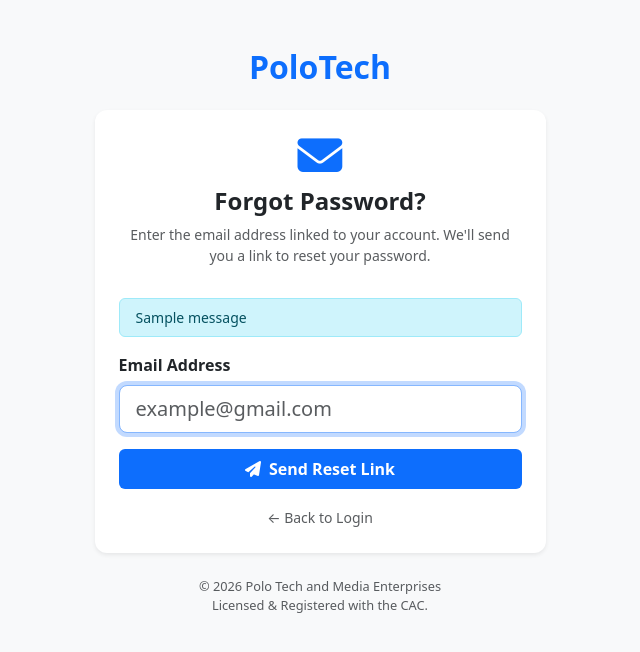
After one commit to paulmadaki/my_affiliate_app, a Flask app: page /forgot-password in a window 1280 px wide. The commit adds this page. Shown: the top 652 px of the page, without its empty margins (320-960 px from the left). Run offline with Flask 3, Linux system fonts and the light colour scheme; tables that the repository leaves empty hold one stand-in row (values such as "Sample post"); one stand-in notice (Sample message) is shown.

Commit message:
Added reset password logic

```diff
--- a/app.py
+++ b/app.py
@@ -4,7 +4,10 @@ import re
 import uuid
 import requests
 import random
-from datetime import datetime
+import smtplib
+from email.mime.text import MIMEText
+from email.mime.multipart import MIMEMultipart
+from datetime import datetime, timedelta
 from dotenv import load_dotenv
 from flask import Flask, render_template, request, redirect, url_for, jsonify, flash, abort
 from flask_sqlalchemy import SQLAlchemy
@@ -128,6 +131,23 @@ class AnsweredQuestion(db.Model):
 
     question = db.relationship('Question', backref=db.backref('answer_records', lazy=True))
     answered_by = db.relationship('User', foreign_keys=[answered_by_id])
+
+
+class PasswordResetToken(db.Model):
+    # Stores one-time password reset tokens.
+    # Each token is a UUID hex string, tied to a user, with a 1-hour expiry.
+    # Used by /forgot-password (create) and /reset-password/<token> (consume).
+    # Token is deleted after use so it cannot be reused.
+    # Flask-Migrate will create this table on the next `flask db upgrade` —
+    # no existing table is touched.
+    id = db.Column(db.Integer, primary_key=True)
+    user_id = db.Column(db.Integer, db.ForeignKey('user.id'), nullable=False)
+    token = db.Column(db.String(64), unique=True, nullable=False)
+    expires_at = db.Column(db.DateTime, nullable=False)
+    created_at = db.Column(db.DateTime, default=datetime.utcnow)
+
+    user = db.relationship('User', backref=db.backref('reset_tokens', lazy=True))
+
 
 # --- VALIDATION HELPERS ---
 
@@ -358,6 +378,108 @@ ADMIN_EMAIL = os.getenv('ADMIN_EMAIL', 'admin@example.com')
 
 if not PAYSTACK_SECRET:
     logger.warning('PAYSTACK_SECRET is not set. Paystack payments will be unavailable.')
+
+# --- GMAIL SMTP CONFIG ---
+# Add these three variables to your Railway environment variables:
+#
+#   GMAIL_USER         — the Gmail address you will send from, e.g. yourapp@gmail.com
+#   GMAIL_APP_PASSWORD — the 16-character App Password generated from your Google account.
+#                        How to get it:
+#                          1. Go to myaccount.google.com → Security
+#                          2. Turn on 2-Step Verification if it is not already on
+#                          3. Search "App Passwords" in the Security page search bar
+#                          4. Click App Passwords → choose Mail → Generate
+#                          5. Copy the 16-character password shown — that is this value
+#                        NOTE: this is NOT your normal Gmail login password.
+#   APP_BASE_URL       — your Railway public URL e.g. https://yourapp.up.railway.app
+#                        Used to build the clickable reset link in the email body.
+GMAIL_USER = os.getenv('GMAIL_USER')
+GMAIL_APP_PASSWORD = os.getenv('GMAIL_APP_PASSWORD')
+APP_BASE_URL = os.getenv('APP_BASE_URL', '').rstrip('/')
+
+if not GMAIL_USER or not GMAIL_APP_PASSWORD:
+    logger.warning('GMAIL_USER or GMAIL_APP_PASSWORD not set. Password reset emails will be unavailable.')
+
+
+def send_reset_email(to_email: str, reset_url: str, user_name: str) -> bool:
+    """
+    Sends a password reset email via Gmail SMTP using an App Password.
+    Uses Python's built-in smtplib — no extra packages needed.
+
+    Returns True if sent successfully, False on any error.
+    Errors are logged but never raised — a failed send must never crash the route.
+
+    Gmail SMTP settings:
+      Host : smtp.gmail.com
+      Port : 587  (STARTTLS — not SSL port 465)
+      Login: GMAIL_USER + GMAIL_APP_PASSWORD
+
+    The reset link expires in 1 hour, enforced server-side in /reset-password.
+    """
+    if not GMAIL_USER or not GMAIL_APP_PASSWORD:
+        logger.error('Cannot send reset email: GMAIL_USER or GMAIL_APP_PASSWORD not configured.')
+        return False
+
+    try:
+        msg = MIMEMultipart('alternative')
+        msg['Subject'] = 'Reset Your Password — Rewards'
+        msg['From'] = f'Rewards <{GMAIL_USER}>'
+        msg['To'] = to_email
+
+        # Plain-text fallback for email clients that do not render HTML
+        text_body = (
+            f"Hi {user_name},\n\n"
+            f"You requested a password reset for your Rewards account.\n\n"
+            f"Click the link below to set a new password. "
+            f"This link expires in 1 hour:\n\n"
+            f"{reset_url}\n\n"
+            f"If you did not request this, you can safely ignore this email. "
+            f"Your password will not change unless you click the link above.\n\n"
+            f"— The Rewards Team"
+        )
+
+        # HTML version shown in modern email clients
+        html_body = f"""
+        <div style="font-family:Arial,sans-serif;max-width:520px;margin:auto;
+                    padding:24px;border:1px solid #e0e0e0;border-radius:10px;">
+            <h2 style="color:#0d6efd;">Password Reset</h2>
+            <p>Hi <strong>{user_name}</strong>,</p>
+            <p>You requested a password reset for your <strong>Rewards</strong> account.</p>
+            <p>Click the button below to set a new password.
+               This link expires in <strong>1 hour</strong>.</p>
+            <a href="{reset_url}"
+               style="display:inline-block;margin:16px 0;padding:12px 28px;
+                      background:#0d6efd;color:#fff;text-decoration:none;
+                      border-radius:6px;font-weight:bold;">
+                Reset My Password
+            </a>
+            <p style="font-size:0.85rem;color:#888;">
+                If the button does not work, copy and paste this link into your browser:<br>
+                <a href="{reset_url}" style="color:#0d6efd;">{reset_url}</a>
+            </p>
+            <hr style="border:none;border-top:1px solid #eee;margin:20px 0;">
+            <p style="font-size:0.8rem;color:#aaa;">
+                If you did not request this, ignore this email.
+                Your password will not change.
+            </p>
+        </div>
+        """
+
+        msg.attach(MIMEText(text_body, 'plain'))
+        msg.attach(MIMEText(html_body, 'html'))
+
+        with smtplib.SMTP('smtp.gmail.com', 587) as server:
+            server.ehlo()
+            server.starttls()       # Upgrade to encrypted connection
+            server.login(GMAIL_USER, GMAIL_APP_PASSWORD)
+            server.sendmail(GMAIL_USER, to_email, msg.as_string())
+
+        logger.info('Password reset email sent to %s', to_email)
+        return True
+
+    except Exception as exc:
+        logger.exception('Failed to send reset email to %s: %s', to_email, exc)
+        return False
 
 
 @app.after_request
@@ -929,6 +1051,106 @@ def request_payout():
         }
     })
 
+@app.route('/forgot-password', methods=['GET', 'POST'])
+def forgot_password():
+    """
+    Step 1 of password reset: user enters their WhatsApp number.
+
+    On POST:
+      - Look up the WhatsApp number in the DB.
+      - If found: delete old tokens, create a new 1-hour token, send the
+        reset link via WhatsApp.
+      - Always show the same success message whether or not the number
+        exists — prevents user enumeration.
+    """
+    if request.method == 'POST':
+        email = request.form.get('email', '').strip().lower()
+
+        if not email or not is_valid_email(email):
+            flash('Please enter a valid email address.')
+            return redirect(url_for('forgot_password'))
+
+        user = User.query.filter_by(email=email).first()
+        if user:
+            # Delete any existing unused tokens — old links are immediately
+            # invalidated when a new reset is requested.
+            PasswordResetToken.query.filter_by(user_id=user.id).delete()
+
+            # Create a fresh token expiring in 1 hour.
+            token_value = uuid.uuid4().hex + uuid.uuid4().hex  # 64-char hex
+            expires_at = datetime.utcnow() + timedelta(hours=1)
+            reset_token = PasswordResetToken(
+                user_id=user.id,
+                token=token_value,
+                expires_at=expires_at
+            )
+            db.session.add(reset_token)
+            db.session.commit()
+
+            reset_url = f"{APP_BASE_URL}{url_for('reset_password', token=token_value)}"
+            sent = send_reset_email(user.email, reset_url, user.full_name)
+            if not sent:
+                logger.error('Reset email failed for user id=%s', user.id)
+
+        # Same message whether the email was found or not — prevents enumeration.
+        flash('If that email is registered, a reset link has been sent. Check your inbox (and spam folder).')
+        return redirect(url_for('login'))
+
+    return render_template('forgot_password.html')
+
+
+@app.route('/reset-password/<token>', methods=['GET', 'POST'])
+def reset_password(token):
+    """
+    Step 2 of the reset flow: user arrives via the emailed link and sets
+    a new password.
+
+    Security checks:
+      - Token must exist in the DB.
+      - Token must not have expired (1-hour window).
+      - Token is deleted immediately after a successful reset so it cannot
+        be reused (even if someone intercepts it from browser history).
+      - New password must be at least 6 characters (same rule as registration).
+    """
+    reset_token = PasswordResetToken.query.filter_by(token=token).first()
+
+    # Validate the token exists and has not expired.
+    if not reset_token or reset_token.expires_at < datetime.utcnow():
+        # Delete the expired token from the DB to keep the table clean.
+        if reset_token:
+            db.session.delete(reset_token)
+            db.session.commit()
+        flash('This password reset link is invalid or has expired. Please request a new one.')
+        return redirect(url_for('forgot_password'))
+
+    if request.method == 'POST':
+        new_password = request.form.get('password', '')
+        confirm_password = request.form.get('confirm_password', '')
+
+        if len(new_password) < 6:
+            flash('Password must be at least 6 characters.')
+            return redirect(url_for('reset_password', token=token))
+
+        if new_password != confirm_password:
+            flash('Passwords do not match.')
+            return redirect(url_for('reset_password', token=token))
+
+        # Update the password.
+        user = reset_token.user
+        user.password = generate_password_hash(new_password, method='pbkdf2:sha256')
+
+        # Delete the token so it cannot be reused.
+        db.session.delete(reset_token)
+        db.session.commit()
+
+        logger.info('Password reset successful for user %s', user.email)
+        flash('Your password has been reset. You can now log in with your new password.')
+        return redirect(url_for('login'))
+
+    # GET request — show the form.
+    return render_template('reset_password.html', token=token)
+
+
 @app.route('/logout')
 @login_required
 def logout():
--- /dev/null
+++ b/templates/forgot_password.html
@@ -0,0 +1,74 @@
+<!DOCTYPE html>
+<html lang="en">
+<head>
+    <meta charset="UTF-8">
+    <meta name="viewport" content="width=device-width, initial-scale=1.0">
+    <title>Forgot Password | PoloTech</title>
+    <link rel="stylesheet" href="https://cdn.jsdelivr.net/npm/bootstrap@5.3.0/dist/css/bootstrap.min.css">
+    <link rel="stylesheet" href="https://cdnjs.cloudflare.com/ajax/libs/font-awesome/6.4.0/css/all.min.css"
+      integrity="sha512-iecdLmaskl7CVkqkXNQ/ZH/XLlvWZOJyj7Yy7tcenmpD1ypASozpmT/E0iPtmFIB46ZmdtAc9eNBvH0H/ZpiBw=="
+      crossorigin="anonymous" referrerpolicy="no-referrer" />
+    <style>
+        body { background-color: #f4f7f6; }
+        .card { border: none; border-radius: 12px; }
+        .btn-primary { border: none; padding: 10px; font-weight: bold; }
+    </style>
+</head>
+<body class="bg-light">
+    <div class="container mt-5">
+        <div class="row justify-content-center">
+            <div class="col-md-5">
+
+                <div class="text-center mb-4">
+                    <h2 class="fw-bold text-primary">PoloTech</h2>
+                </div>
+
+                <div class="card shadow-sm p-4 border-0">
+                    <div class="text-center mb-3">
+                        <i class="fas fa-envelope text-primary" style="font-size:2.8rem;"></i>
+                        <h4 class="mt-2 fw-bold">Forgot Password?</h4>
+                        <p class="text-muted small">
+                            Enter the email address linked to your account.
+                            We'll send you a link to reset your password.
+                        </p>
+                    </div>
+
+                    {% with messages = get_flashed_messages() %}
+                      {% if messages %}
+                        {% for message in messages %}
+                          <div class="alert alert-info small py-2">{{ message }}</div>
+                        {% endfor %}
+                      {% endif %}
+                    {% endwith %}
+
+                    <form action="/forgot-password" method="POST">
+                        <input type="hidden" name="csrf_token" value="{{ csrf_token() }}">
+                        <div class="mb-3">
+                            <label class="form-label fw-semibold">Email Address</label>
+                            <input type="email" name="email" class="form-control form-control-lg"
+                                   placeholder="example@gmail.com" required autofocus>
+                        </div>
+                        <button type="submit" class="btn btn-primary w-100 py-2">
+                            <i class="fas fa-paper-plane me-2"></i>Send Reset Link
+                        </button>
+                    </form>
+
+                    <div class="mt-3 text-center">
+                        <a href="/login" class="text-decoration-none small text-muted">
+                            &larr; Back to Login
+                        </a>
+                    </div>
+                </div>
+
+                <div class="text-center mt-4 text-muted" style="font-size: 0.8rem;">
+                    <p>© 2026 Polo Tech and Media Enterprises <br>
+                    Licensed &amp; Registered with the CAC.</p>
+                </div>
+
+            </div>
+        </div>
+    </div>
+
+    <script src="https://cdn.jsdelivr.net/npm/bootstrap@5.3.0/dist/js/bootstrap.bundle.min.js"></script>
+</body>
+</html>
```
Also changed, not shown: templates/login.html (+30 -34 lines), templates/reset_password.html (added, +183 -0 lines).
